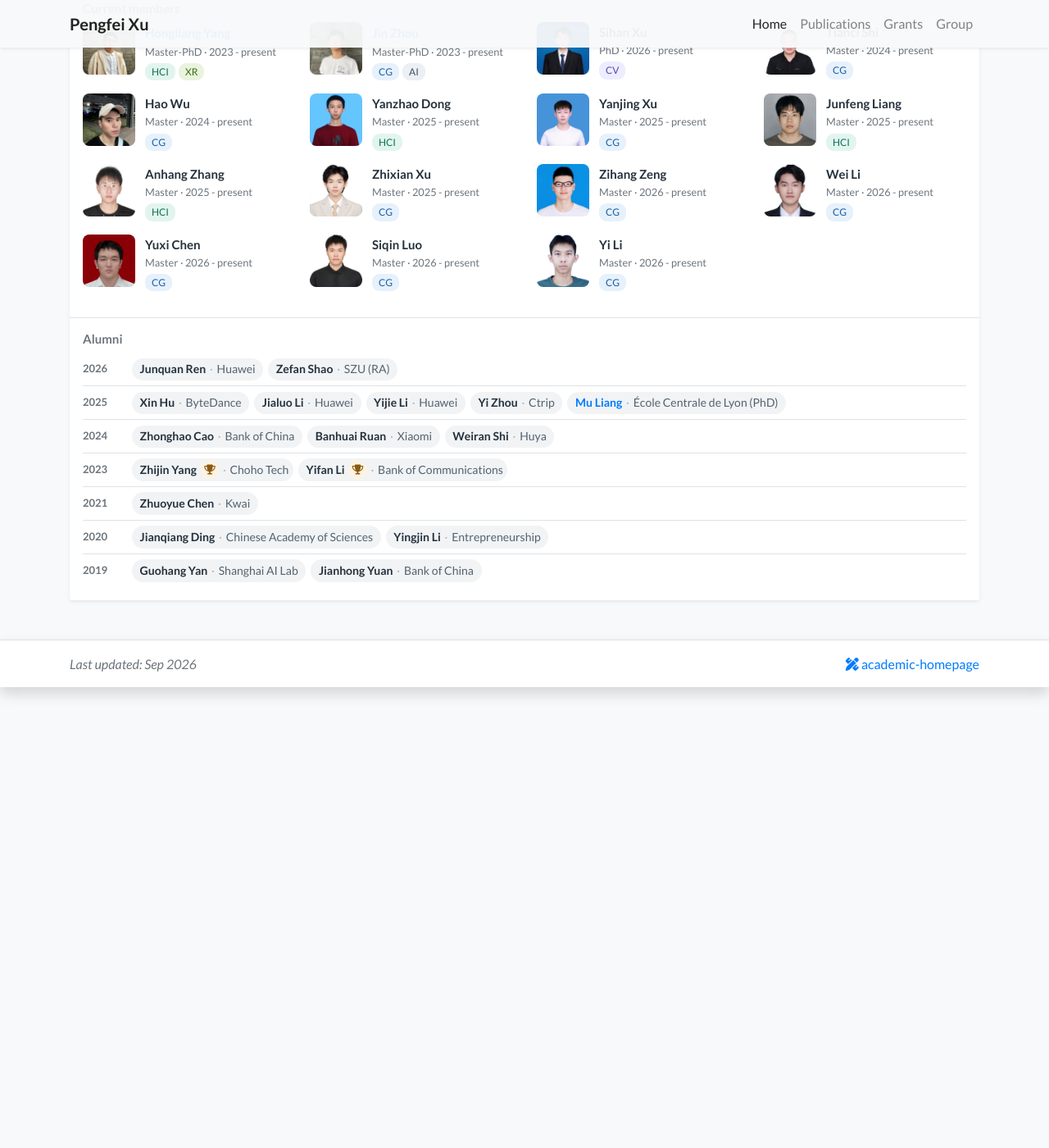
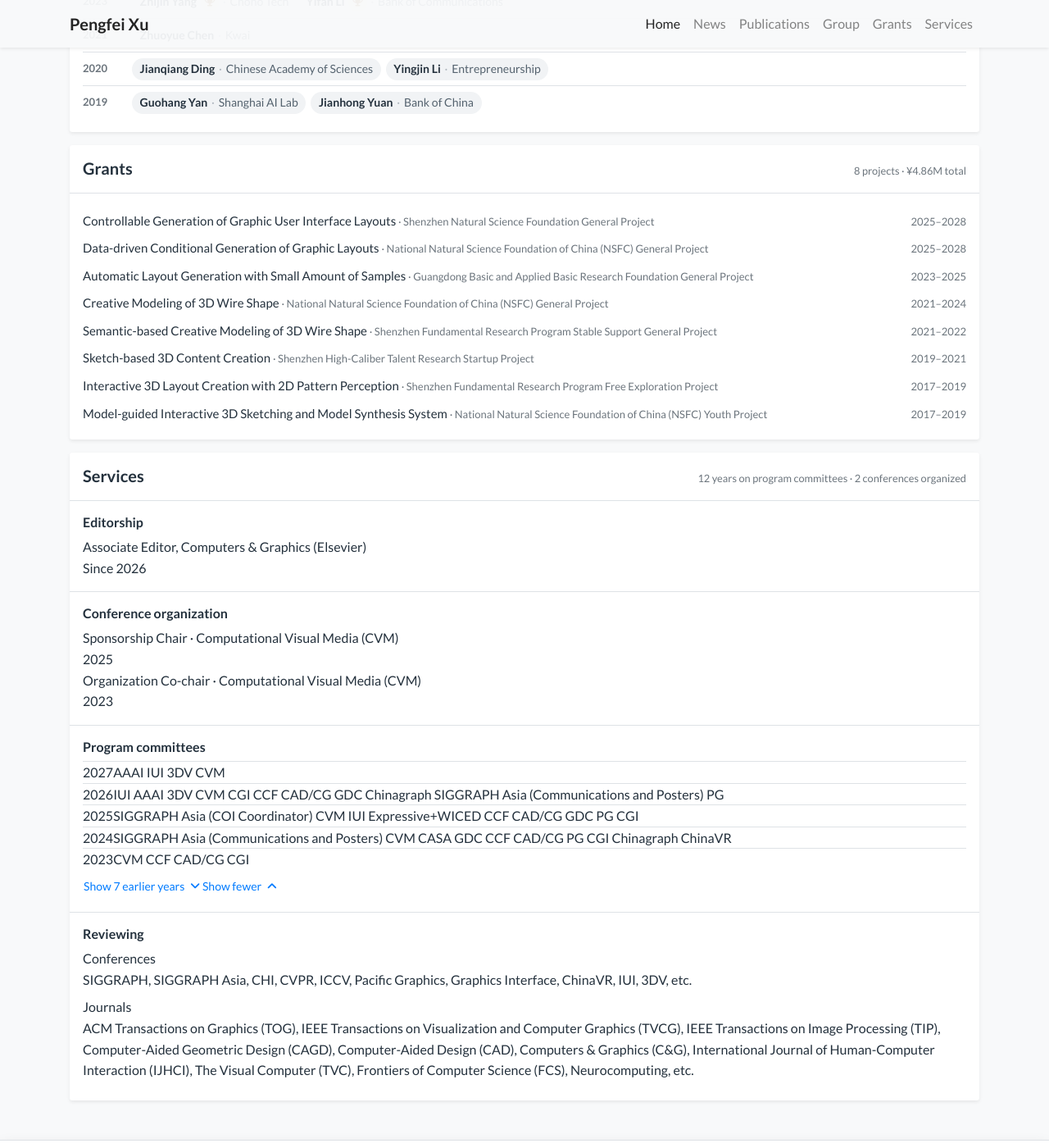
Before and after one commit to pengfeixu/pengfeixu.github.io, a Jekyll site: the page built from index.html, in a window 1280 px wide and 1400 px high, scrolled down 6576 px. Shown: the whole window at 82% size. Built offline with Jekyll 4.4.1, drawn with Linux system fonts in a browser that asks for light colours; a style sheet for code colours, icons or effects is not loaded; some of the changed text lies outside the part shown.

Commit message:
feat: add academic services section

```diff
--- /dev/null
+++ b/_data/services.yml
@@ -0,0 +1,105 @@
+editorships:
+- venue: Computers &amp; Graphics
+  publisher: Elsevier
+  role: Associate Editor
+  since: 2026
+
+organizations:
+- venue: Computational Visual Media (CVM)
+  role: Sponsorship Chair
+  year: 2025
+
+- venue: Computational Visual Media (CVM)
+  role: Organization Co-chair
+  year: 2023
+
+program_committees:
+- year: 2027
+  venues:
+  - AAAI
+  - IUI
+  - 3DV
+  - CVM
+
+- year: 2026
+  venues:
+  - IUI
+  - AAAI
+  - 3DV
+  - CVM
+  - CGI
+  - CCF CAD/CG
+  - GDC
+  - Chinagraph
+  - SIGGRAPH Asia (Communications and Posters)
+  - PG
+
+- year: 2025
+  venues:
+  - SIGGRAPH Asia (COI Coordinator)
+  - CVM
+  - IUI
+  - Expressive+WICED
+  - CCF CAD/CG
+  - GDC
+  - PG
+  - CGI
+
+- year: 2024
+  venues:
+  - SIGGRAPH Asia (Communications and Posters)
+  - CVM
+  - CASA
+  - GDC
+  - CCF CAD/CG
+  - PG
+  - CGI
+  - Chinagraph
+  - ChinaVR
+
+- year: 2023
+  venues:
+  - CVM
+  - CCF CAD/CG
+  - CGI
+
+- year: 2022
+  venues:
+  - CVM
+  - CCF CAD/CG
+
+- year: 2021
+  venues:
+  - CAD/Graphics
+  - CCF CAD/CG
+
+- year: 2020
+  venues:
+  - CCF CAD/CG
+  - ChinaVR
+
+- year: 2019
+  venues:
+  - CVM
+  - CAD/Graphics
+
+- year: 2018
+  venues:
+  - SIGGRAPH Asia (Technical Briefs and Posters)
+  - PG
+
+- year: 2017
+  venues:
+  - SIGGRAPH Asia (Technical Briefs and Posters)
+  - CAD/Graphics
+
+- year: 2016
+  venues:
+  - SIGGRAPH Asia (Workshops)
+
+reviewing:
+- kind: Conferences
+  venues: SIGGRAPH, SIGGRAPH Asia, CHI, CVPR, ICCV, Pacific Graphics, Graphics Interface, ChinaVR, IUI, 3DV, etc.
+
+- kind: Journals
+  venues: ACM Transactions on Graphics (TOG), IEEE Transactions on Visualization and Computer Graphics (TVCG), IEEE Transactions on Image Processing (TIP), Computer-Aided Geometric Design (CAGD), Computer-Aided Design (CAD), Computers &amp; Graphics (C&amp;G), International Journal of Human-Computer Interaction (IJHCI), The Visual Computer (TVC), Frontiers of Computer Science (FCS), Neurocomputing, etc.
--- /dev/null
+++ b/_includes/widgets/service_card.html
@@ -0,0 +1,84 @@
+{% assign svc = site.data.services %}
+{% assign pc = svc.program_committees %}
+{% assign pc_limit = include.pc_limit | default: 5 %}
+{% assign pc_hidden = pc.size | minus: pc_limit %}
+<section class="my-3 p-0 bg-white shadow-sm rounded-sm" id="Services" aria-labelledby="services-heading">
+    <div class="d-flex align-items-baseline justify-content-between flex-wrap border-bottom p-3">
+        <h2 class="h4 mb-0" id="services-heading">{{ include.title | default: 'Services' }}</h2>
+        <span class="text-muted small">{{ pc.size }} years on program committees &middot; {{ svc.organizations.size }} conferences organized</span>
+    </div>
+
+    {% if svc.editorships %}
+    <div class="p-3">
+        <h3 class="h6 svc-subhead">Editorship</h3>
+        <div class="svc-list">
+            {% for item in svc.editorships %}
+            <div class="svc-row">
+                <div class="svc-name">{{ item.role }}, {{ item.venue }}{% if item.publisher %}<span class="svc-role"> ({{ item.publisher }})</span>{% endif %}</div>
+                <div class="svc-year no-break">Since {{ item.since }}</div>
+            </div>
+            {% endfor %}
+        </div>
+    </div>
+    {% endif %}
+
+    {% if svc.organizations %}
+    <div class="p-3 border-top">
+        <h3 class="h6 svc-subhead">Conference organization</h3>
+        <div class="svc-list">
+            {% for item in svc.organizations %}
+            <div class="svc-row">
+                <div class="svc-name">{{ item.role }}<span class="svc-role"> &middot; {{ item.venue }}</span></div>
+                <div class="svc-year no-break">{{ item.year }}</div>
+            </div>
+            {% endfor %}
+        </div>
+    </div>
+    {% endif %}
+
+    <div class="p-3 border-top">
+        <h3 class="h6 svc-subhead">Program committees</h3>
+        <div class="svc-pc-list">
+            {% for item in pc limit: pc_limit %}
+            <div class="svc-pc-year d-flex border-top">
+                <div class="svc-pc-label">{{ item.year }}</div>
+                <div class="svc-pc-body">
+                    {% for venue in item.venues %}
+                    <span class="svc-venue">{{ venue }}</span>
+                    {% endfor %}
+                </div>
+            </div>
+            {% endfor %}
+        </div>
+        {% if pc_hidden > 0 %}
+        <div class="collapse svc-pc-list" id="svc-pc-more">
+            {% for item in pc offset: pc_limit %}
+            <div class="svc-pc-year d-flex border-top">
+                <div class="svc-pc-label">{{ item.year }}</div>
+                <div class="svc-pc-body">
+                    {% for venue in item.venues %}
+                    <span class="svc-venue">{{ venue }}</span>
+                    {% endfor %}
+                </div>
+            </div>
+            {% endfor %}
+        </div>
+        <button class="svc-toggle btn btn-link btn-sm px-0 mt-1" type="button" data-toggle="collapse" data-target="#svc-pc-more" aria-expanded="false" aria-controls="svc-pc-more">
+            <span class="svc-toggle-more">Show {{ pc_hidden }} earlier years <i class="fas fa-angle-down ml-1" aria-hidden="true"></i></span>
+            <span class="svc-toggle-less">Show fewer <i class="fas fa-angle-up ml-1" aria-hidden="true"></i></span>
+        </button>
+        {% endif %}
+    </div>
+
+    {% if svc.reviewing %}
+    <div class="p-3 border-top">
+        <h3 class="h6 svc-subhead">Reviewing</h3>
+        {% for item in svc.reviewing %}
+        <div class="svc-review mb-2">
+            <div class="svc-name">{{ item.kind }}</div>
+            <div class="svc-review-venues">{{ item.venues }}</div>
+        </div>
+        {% endfor %}
+    </div>
+    {% endif %}
+</section>
--- a/index.html
+++ b/index.html
@@ -9,19 +9,14 @@
 
 {% include widgets/profile_card.html %}
 
-{% if site.data.display.homepage.show_experience %}
-{% include widgets/experience_card.html %}
-{% endif %}
+{% include widgets/admissions_cta.html %}
 
 {% if site.data.display.homepage.show_news %}
 {% assign count_news = site.news | size %}
 {% if count_news > 0 %}
-{% include widgets/news_card.html %}
+{% include widgets/news_card.html limit=5 show_all_link=true %}
 {% endif %}
 {% endif %}
-
-
-
 
 {% assign pubs = site.publications | sort: "date" | reverse %}
 {%
```
Also changed, not shown: other parts of index.html (+13 -6 lines), _data/display.yml (+2 -6 lines), _data/navigation.yml (+7 -3 lines).
